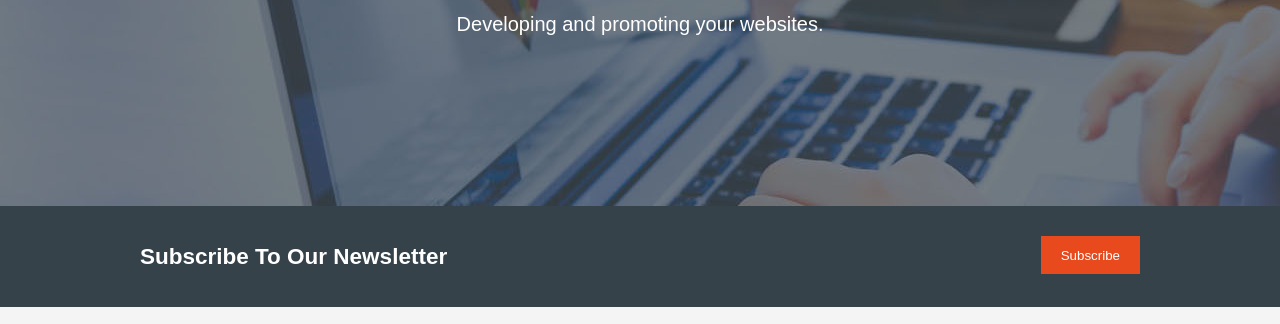
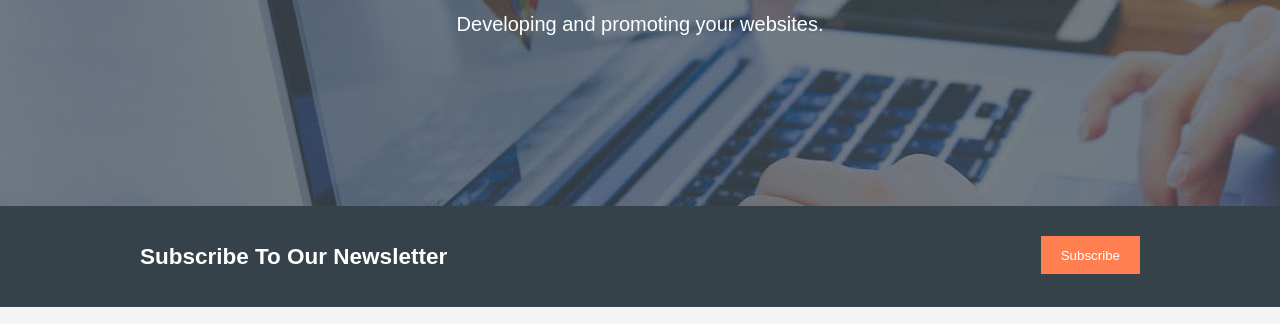
Before and after one commit to bfugere/Affordable-Web-Design, a plain HTML site: page index.html in a window 1280 px wide. In both pictures the pointer is over the button "Subscribe". Shown: the part 297-621 px from the top of the page. Drawn offline with Linux system fonts and the light colour scheme.

Commit message:
Update main.css

```diff
--- a/styles/main.css
+++ b/styles/main.css
@@ -26,6 +26,10 @@ ul {
   padding-left: 20px;
   padding-right: 20px;
   color: #ffffff;
+}
+
+.button_1:hover {
+    background-color: #FF7F50;
 }
 
 .dark {
```
